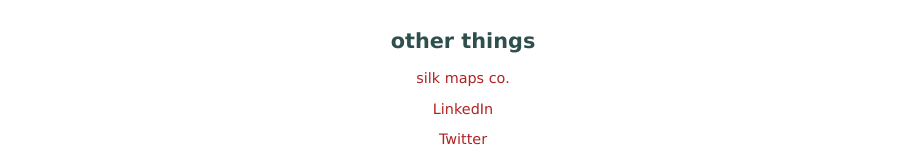
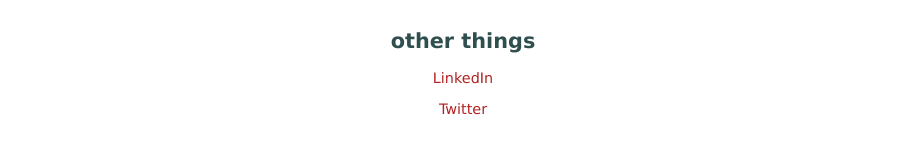
Before and after one commit to bsakhuja/bsakhuja.github.io, a plain HTML site: page index.html in a window 1280 px wide. Shown: the part 450-610 px from the top of the page, without its empty margins (177-1101 px from the left). Drawn offline with Linux system fonts and the light colour scheme.

Commit message:
removed silk maps co

```diff
--- a/index.html
+++ b/index.html
@@ -23,7 +23,6 @@
 <br>
 
 <h2>other things</h2>
-<p><a href="http://silkmaps.co/">silk maps co.</a></p>
 <p><a href="https://www.linkedin.com/in/briansakhuja">LinkedIn</a></p>
 <p><a href="http://twitter.com/briansakhuja">Twitter</a></p>
 
```
